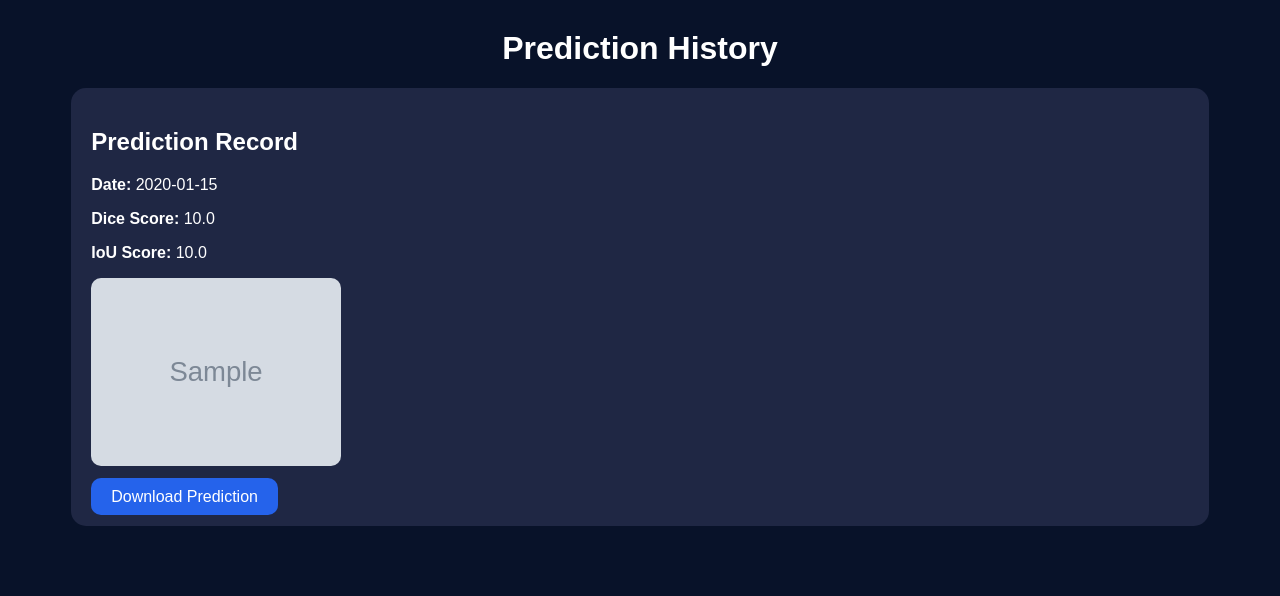
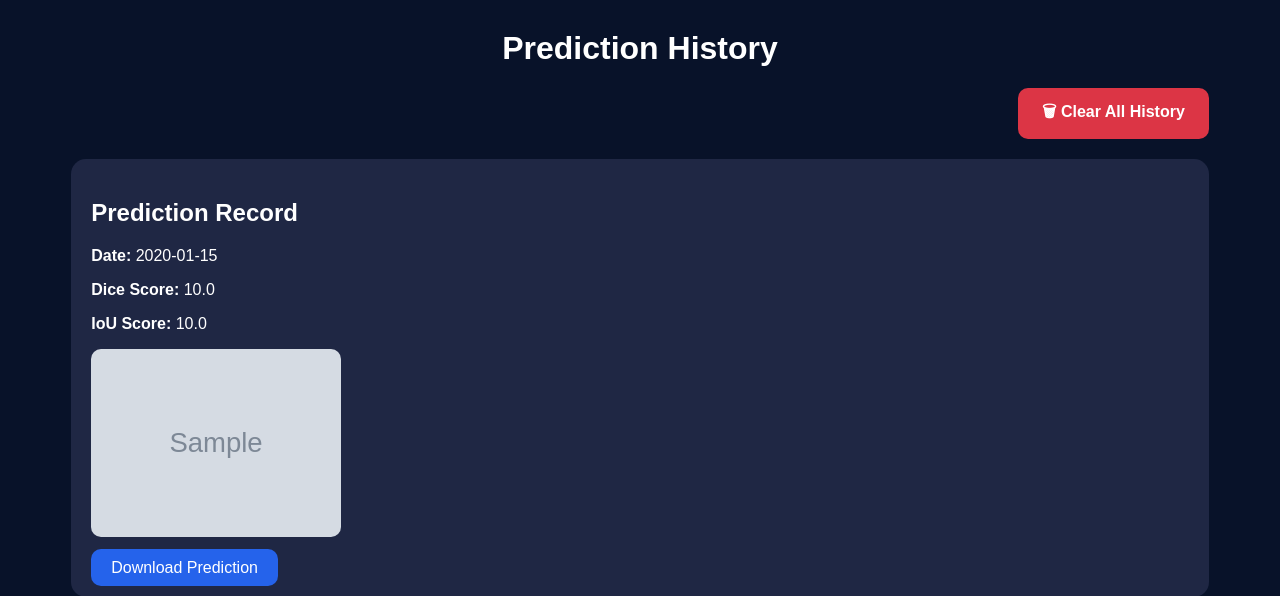
Before and after one commit to vishalsinghdspt-lang/Brain-Tumor-Segmentation-SwinUNet, a Flask app: page /history in a window 1280 px wide. Shown: the top 596 px of the page. Run offline with Flask 3, Linux system fonts and the light colour scheme; tables that the repository leaves empty hold one stand-in row (values such as "Sample post"); grey boxes marked "Sample" are stand-in pictures; parts of the project's set-up code (start-up, migrations or seed data) failed here and were passed over.

Commit message:
Initial brain tumor segmentation project

```diff
--- a/flask_app/app.py
+++ b/flask_app/app.py
@@ -7,6 +7,8 @@ from datetime import datetime
 from flask import Flask
 from flask import render_template
 from flask import request
+from flask import redirect
+from flask import url_for
 
 # allow access to project modules
 project_root = os.path.abspath(
@@ -24,7 +26,8 @@ from predict_mri import predict_mri
 from database import (
     init_db,
     save_prediction,
-    get_predictions
+    get_predictions,
+    clear_predictions
 )
 
 app = Flask(__name__)
@@ -84,6 +87,18 @@ def history():
     return render_template(
         "history.html",
         records=records
+    )
+
+@app.route(
+    "/clear_history",
+    methods=["POST"]
+)
+def clear_history():
+
+    clear_predictions()
+
+    return redirect(
+        url_for("history")
     )
 
 
--- a/flask_app/database.py
+++ b/flask_app/database.py
@@ -104,3 +104,19 @@ def get_predictions():
     conn.close()
 
     return records
+
+def clear_predictions():
+
+    conn = sqlite3.connect(
+        "history.db"
+    )
+
+    cursor = conn.cursor()
+
+    cursor.execute(
+        "DELETE FROM predictions"
+    )
+
+    conn.commit()
+
+    conn.close()
--- a/flask_app/templates/history.html
+++ b/flask_app/templates/history.html
@@ -16,6 +16,28 @@ body{
 .title{
     text-align:center;
     margin-top:30px;
+}
+
+.clear-history-container{
+    width:90%;
+    margin:auto;
+    text-align:right;
+    margin-top:20px;
+}
+
+.clear-btn{
+    background:#dc3545;
+    color:white;
+    border:none;
+    padding:12px 24px;
+    border-radius:10px;
+    cursor:pointer;
+    font-size:16px;
+    font-weight:bold;
+}
+
+.clear-btn:hover{
+    background:#b02a37;
 }
 
 .history-container{
@@ -52,6 +74,25 @@ body{
 <h1 class="title">
 Prediction History
 </h1>
+
+<div class="clear-history-container">
+
+    <form
+        action="{{ url_for('clear_history') }}"
+        method="POST"
+        onsubmit="return confirm('Delete all prediction history?')"
+    >
+
+        <button
+            type="submit"
+            class="clear-btn"
+        >
+            🗑 Clear All History
+        </button>
+
+    </form>
+
+</div>
 
 <div class="history-container">
 
--- a/models/swin_unet.py
+++ b/models/swin_unet.py
@@ -4,6 +4,7 @@ from monai.networks.nets import SwinUNETR
 def build_model():
 
     model = SwinUNETR(
+        img_size=(128, 128, 128),
         in_channels=4,
         out_channels=4,
         feature_size=48,
```
Also changed, not shown: flask_app/static/et.png, flask_app/static/ground_truth.png, flask_app/static/original.png, flask_app/static/prediction.png, flask_app/static/tc.png, flask_app/static/wt.png.
